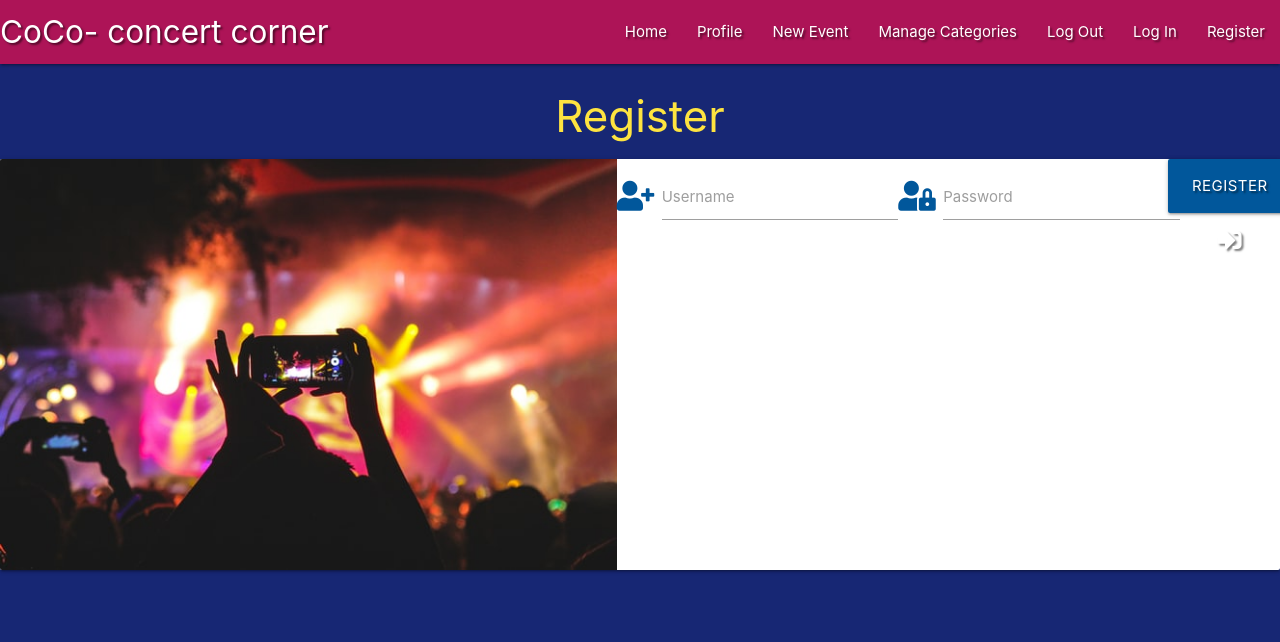
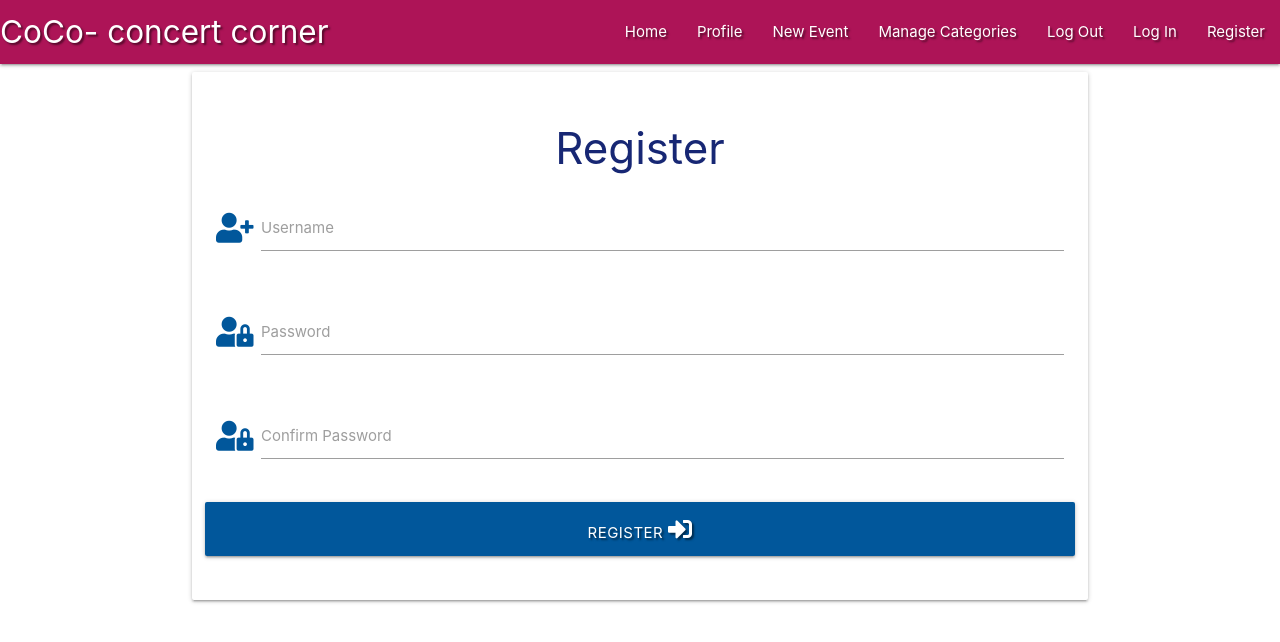
Before and after one commit to komfiGolabi/CoCo-Concert-Corner, a Flask app: page /register in a window 1280 px wide. Shown: the top 642 px of the page. Run offline with Flask 2, Linux system fonts and the light colour scheme; some libraries are stand-ins or nearby versions.

Commit message:
added the registration function

```diff
--- a/app.py
+++ b/app.py
@@ -27,6 +27,24 @@ def get_concerts():
 
 @app.route("/register", methods=["GET", "POST"])
 def register():
+    if request.method == "POST":
+        # checking if the username exists in database
+        existing_user = mongo.db.users.find_one(
+            {"username": request.form.get("username").lower()})
+
+        if existing_user:
+            flash("Username already exists")
+            return redirect(url_for("register"))
+
+        register = {
+            "username": request.form.get("username").lower(),
+            "password": generate_password_hash(request.form.get("password"))
+        }
+        mongo.db.users.insert_one(register)
+
+        # put the new user into 'session' cookie
+        session["user"] = request.form.get("username").lower()
+        flash("You have succesfully registered to CoCo!")
     return render_template("register.html")
 
 
--- a/static/css/style.css
+++ b/static/css/style.css
@@ -1,6 +1,5 @@
 body {
-    background-color: #172774;
-    color:#FEE440;
+    color:#172774;
 }
 
 
@@ -9,3 +8,7 @@ body {
 .text-shadow {
     text-shadow: 2px 2px 2px rgba(0, 0, 0, 0.5);
 }
+
+.form-box{
+    background-color:white;
+}
--- a/templates/base.html
+++ b/templates/base.html
@@ -44,8 +44,23 @@
 
     </header>
 
-    {% block content %}
-    {% endblock %}
+    <section>
+        <!-- flash messages -->
+        {% with messages = get_flashed_messages() %}
+            {% if messages %}
+                {% for message in messages %}
+                    <div class="row flashes"><!---to be changed -->
+                        <h4 class="light-blue lighten-4 center-align">{{ message }}</h4>
+                    </div>
+                {% endfor %}
+            {% endif %}
+        {% endwith %}
+    </section>
+
+    <main class="container">
+        {% block content %}
+        {% endblock %}
+    </main>
 
     <script src="https://code.jquery.com/jquery-3.6.0.min.js"
      integrity="sha256-/xUj+3OJU5yExlq6GSYGSHk7tPXikynS7ogEvDej/m4=" crossorigin="anonymous"></script>
--- a/templates/register.html
+++ b/templates/register.html
@@ -1,25 +1,35 @@
 {% extends "base.html" %}
 {% block content %}
-    <form class="col s12 m8" method="POST" action= "{{ url_for('register') }}">
-        <h3 class="header center-align">Register</h3>
+    <form class="col s12 form-box offset-m2" method="POST" action= "{{ url_for('register') }}">
+        <div class="card-panel">
+       <!----
         <div class="card horizontal">
             <div class="card-image">
                     <img src="static/images/screen.jpg">
         </div>
+    -->
        <!-- username -->
        <div class="row">
+        <h3 class="header center-align">Register</h3>
         <div class="input-field col s12">
             <i class="fas fa-user-plus prefix light-blue-text text-darken-4"></i>
-            <input id="username" name="username" type="text" class="validate">
+            <input id="username" name="username" type="text" pattern="^[a-zA-Z0-9~@#$^*()_+=[\]{}|\\,.?: -]{5,15}$" minlength="5" maxlength="15" class="validate" required>
             <label for="username">Username</label>
         </div>
     </div>
-    <!-- passowrd -->
+    <!-- password -->
     <div class="row">
         <div class="input-field col s12">
             <i class="fas fa-user-lock prefix light-blue-text text-darken-4"></i>
-            <input id="password" name="password" type="password" class="validate">
+            <input id="password" name="password" type="password" pattern="^[a-zA-Z0-9~@#$^*()_+=[\]{}|\\,.?: -]{5,15}$" minlength="5" maxlength="15" class="validate" required>
             <label for="password">Password</label>
+        </div>
+    </div>
+    <div class="row">
+        <div class="input-field col s12">
+            <i class="fas fa-user-lock prefix light-blue-text text-darken-4"></i>
+            <input id="confirm-password" name="confirm-password" type="password" pattern="^[a-zA-Z0-9~@#$^*()_+=[\]{}|\\,.?: -]{5,15}$" minlength="5" maxlength="15" class="validate" required>
+            <label for="password">Confirm Password</label>
         </div>
     </div>
     <!-- register -->
@@ -29,7 +39,7 @@
         </button>
     </div>
 
-
+    </div>
     </form>
 
 
```
